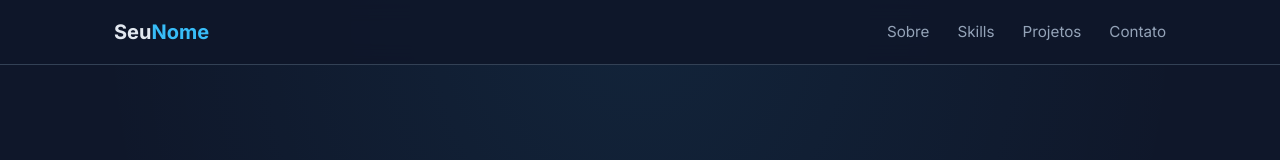
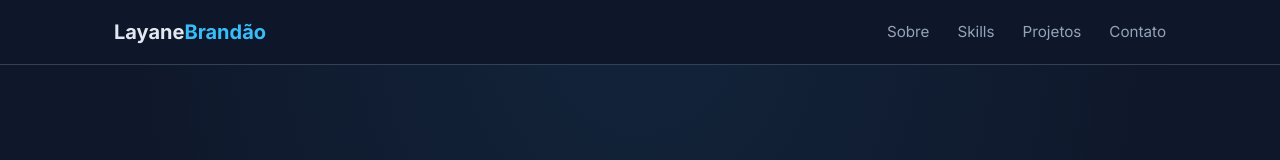
Before and after one commit to LayaneBrandao/seu-usuario.github.io, a plain HTML site: page index.html in a window 1280 px wide. Shown: the top 160 px of the page. Drawn offline with Linux system fonts and the light colour scheme.

Commit message:
Update index.html

```diff
--- a/index.html
+++ b/index.html
@@ -13,7 +13,7 @@
   <!-- NAVBAR -->
   <nav class="navbar">
     <div class="container nav-inner">
-      <a href="#" class="logo">Seu<span>Nome</span></a>
+      <a href="#" class="logo">Layane<span>Brandão</span></a>
       <button class="menu-toggle" aria-label="Menu">☰</button>
       <ul class="nav-links">
         <li><a href="#sobre">Sobre</a></li>
```
